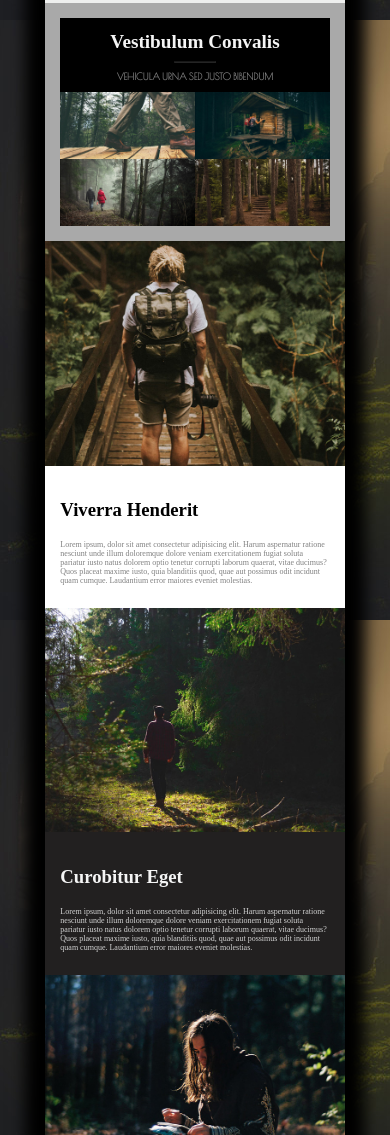
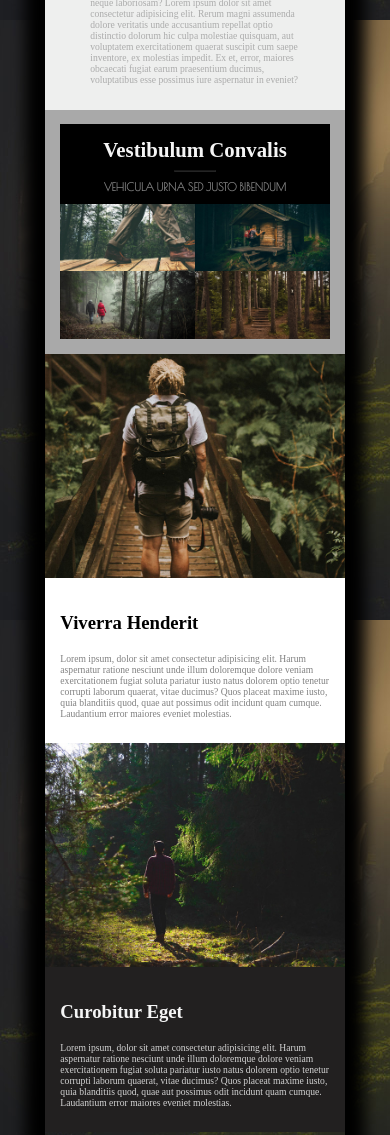
Before and after one commit to Altair-GM/caminar-html-css, a plain HTML site: page index.html in a window 390 px wide. Shown: the part 580-1715 px from the top of the page. Drawn offline with nearby package versions, Linux system fonts and the light colour scheme; a web font is replaced by a local one.

Commit message:
finitions responsibe

```diff
--- a/index.html
+++ b/index.html
@@ -80,7 +80,7 @@
 
                 </div>
                 <div class="box2">
-                    <div class="rivers">
+                    <div class="rivers">J
 
                         <div class="txt4">
                             <h3>curobitur eget</h3>
--- a/public/css/style.css
+++ b/public/css/style.css
@@ -137,7 +137,7 @@ font-size: 320%;
 
 /* section 3 mosaique img+text*6 */
 
-.box2{
+.box2,.rivers{
     display: flex;
 }
 
@@ -234,22 +234,22 @@ width: 50%;
         }
 
         .txt1 h4,p{
-            font-size: 50%;
+            font-size: 60%;
         }
         .txt1 h3{
-            font-size: 80%;
+            font-size: 90%;
         }
         .txt2 h2{
-         font-size: 120%;
+         font-size: 130%;
      }
      .txt2 h3{
-         font-size: 60%; ;
+         font-size: 70%; ;
      }
      .txt4{
          text-align: left;
      }
      .box2 p{
-         font-size: 50%;
+         font-size: 60%;
      }
 
 
```
